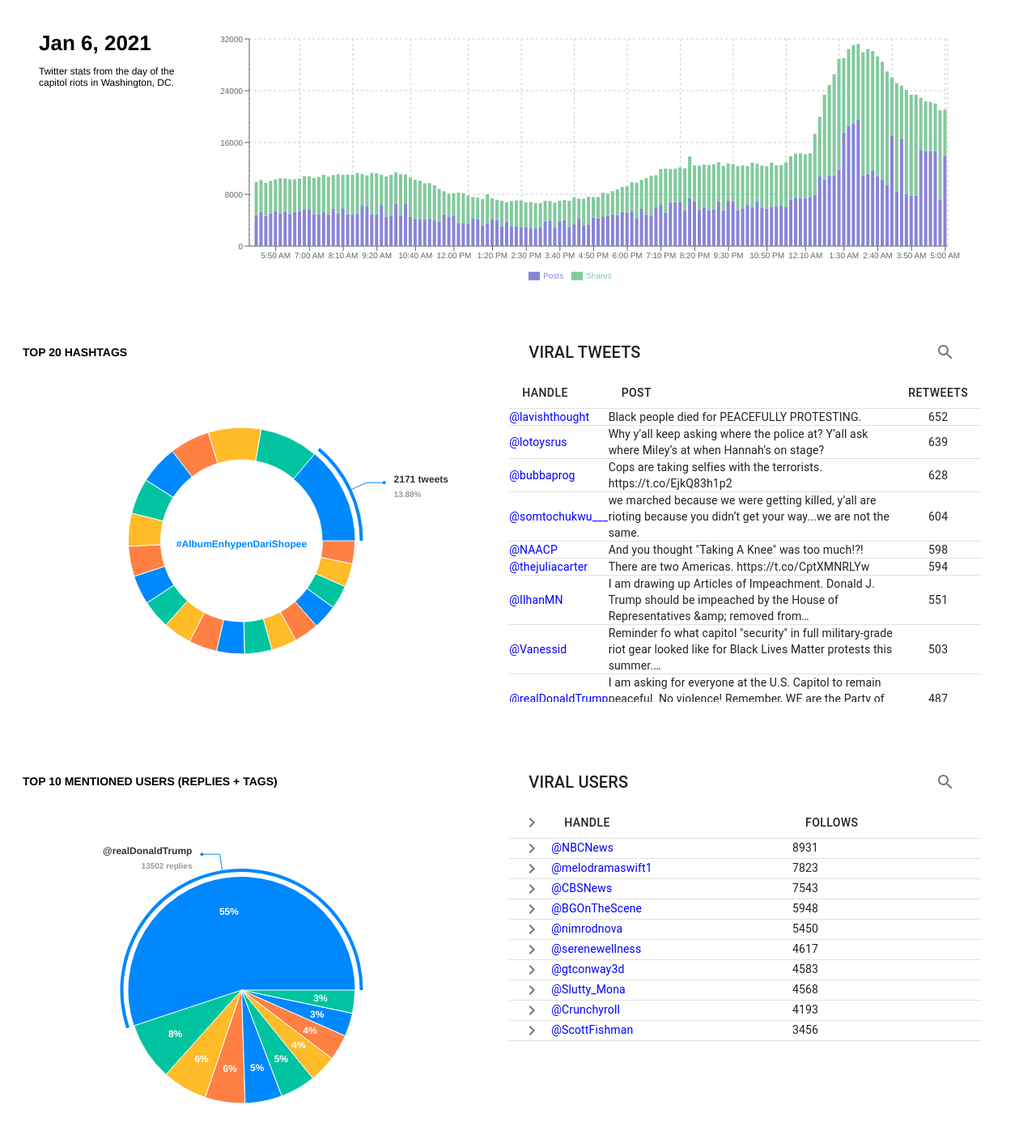
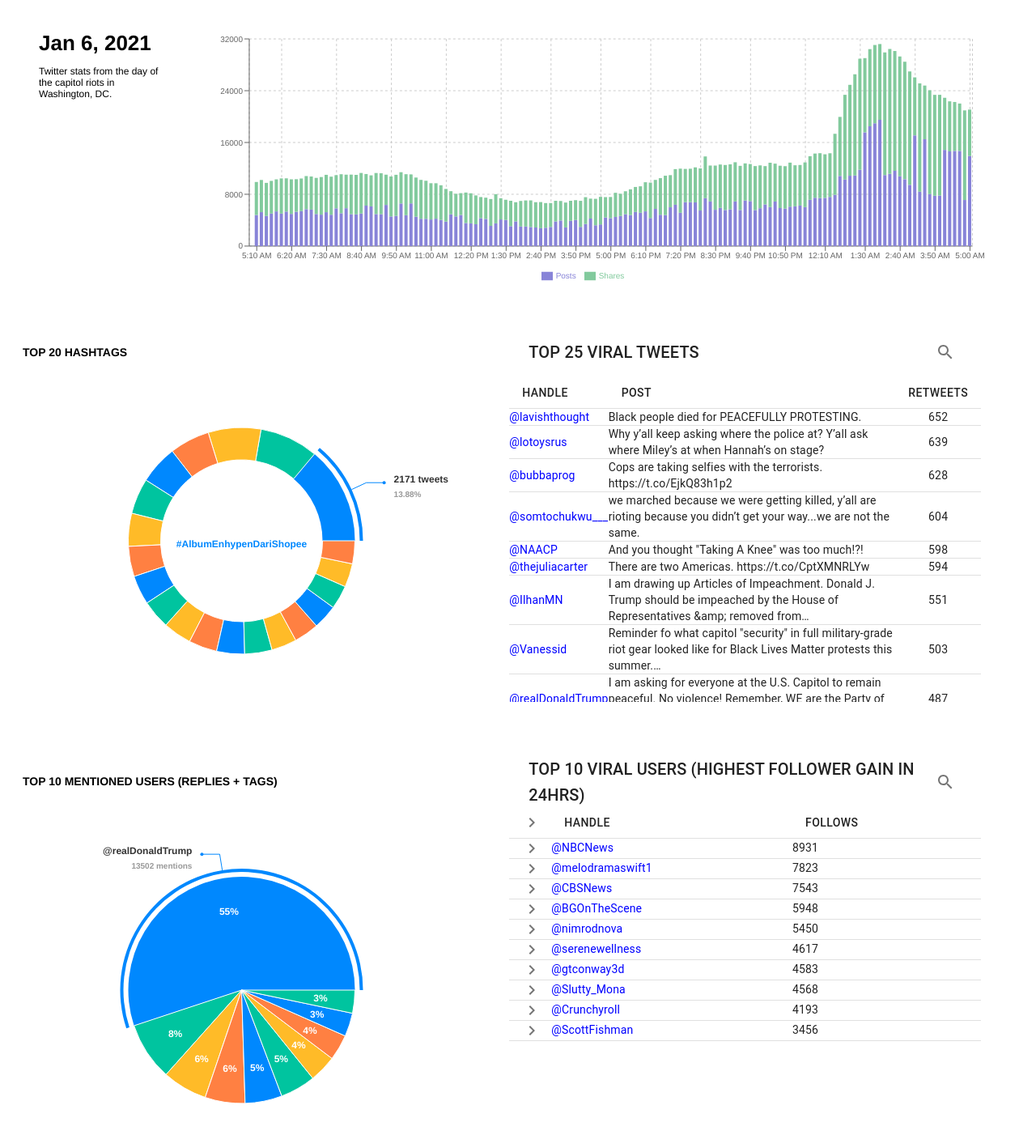
Before and after one commit to tt-mp/capitolriottwitter, a React (Create React App) app: page / in a window 1280 px wide. Shown: the top 1402 px of the page at 81% size. Built offline with nearby package versions, Linux system fonts and the light colour scheme.

Commit message:
Clarify labels

```diff
--- a/src/App.css
+++ b/src/App.css
@@ -8,7 +8,7 @@
 .about {
     padding-top: 10px;
     padding-left: 20px;
-    padding-right: 10px;
+    padding-right: 30px;
     font-size: 12px;
     grid-row: 1;
     grid-column: 1;
--- a/src/components/MentionsPieChart.js
+++ b/src/components/MentionsPieChart.js
@@ -58,7 +58,7 @@ function MentionsPieChart({ chartData }) {
                 {`@${payload.handle}`}
             </text>
             <text x={ex + (cos >= 0 ? 1 : -1) * 12} y={ey} dy={18} textAnchor={textAnchor} fontSize={10} fill="#999">
-                {`${payload.mentions} replies`}
+                {`${payload.mentions} mentions`}
             </text>
         </g>
     );
--- a/src/components/TimeBarChart.js
+++ b/src/components/TimeBarChart.js
@@ -30,7 +30,7 @@ const CustomTooltip = ({ active, payload, label }) => {
 
 const TimeBarChart = ({ chartData }) => (
     <div className='tweet-count'>
-        <ResponsiveContainer width = '95%' height ={325} >
+        <ResponsiveContainer width = '98%' height ={325} >
             <BarChart
                 data={chartData}
                 width={500}
--- a/src/components/ViralTweetChart.js
+++ b/src/components/ViralTweetChart.js
@@ -70,7 +70,7 @@ function ViralTweetChart({ chartData }) {
         <div className="viral-tweets">
             <MuiThemeProvider theme={getMuiTheme()}>
                 <MUIDataTable
-                    title={"VIRAL TWEETS"}
+                    title={"TOP 25 VIRAL TWEETS"}
                     data={chartData}
                     columns={columns}
                     options={options}
--- a/src/components/ViralUserChart.js
+++ b/src/components/ViralUserChart.js
@@ -87,7 +87,7 @@ function ViralUserChart({ chartData }) {
         <div className="viral-users">
             <MuiThemeProvider theme={getMuiTheme()}>
                 <MUIDataTable
-                    title={"VIRAL USERS"}
+                    title={"TOP 10 VIRAL USERS (HIGHEST FOLLOWER GAIN IN 24HRS)"}
                     data={chartData}
                     columns={columns}
                     options={options}
```
